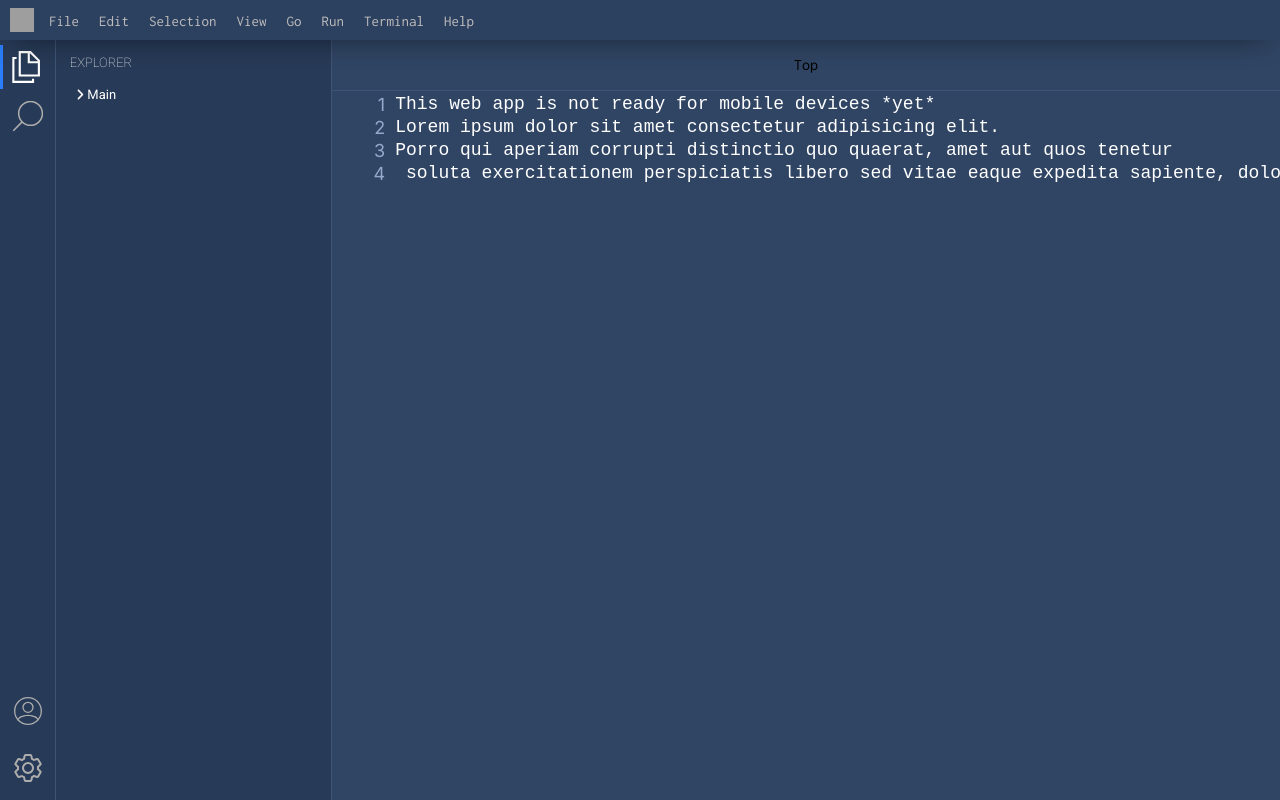
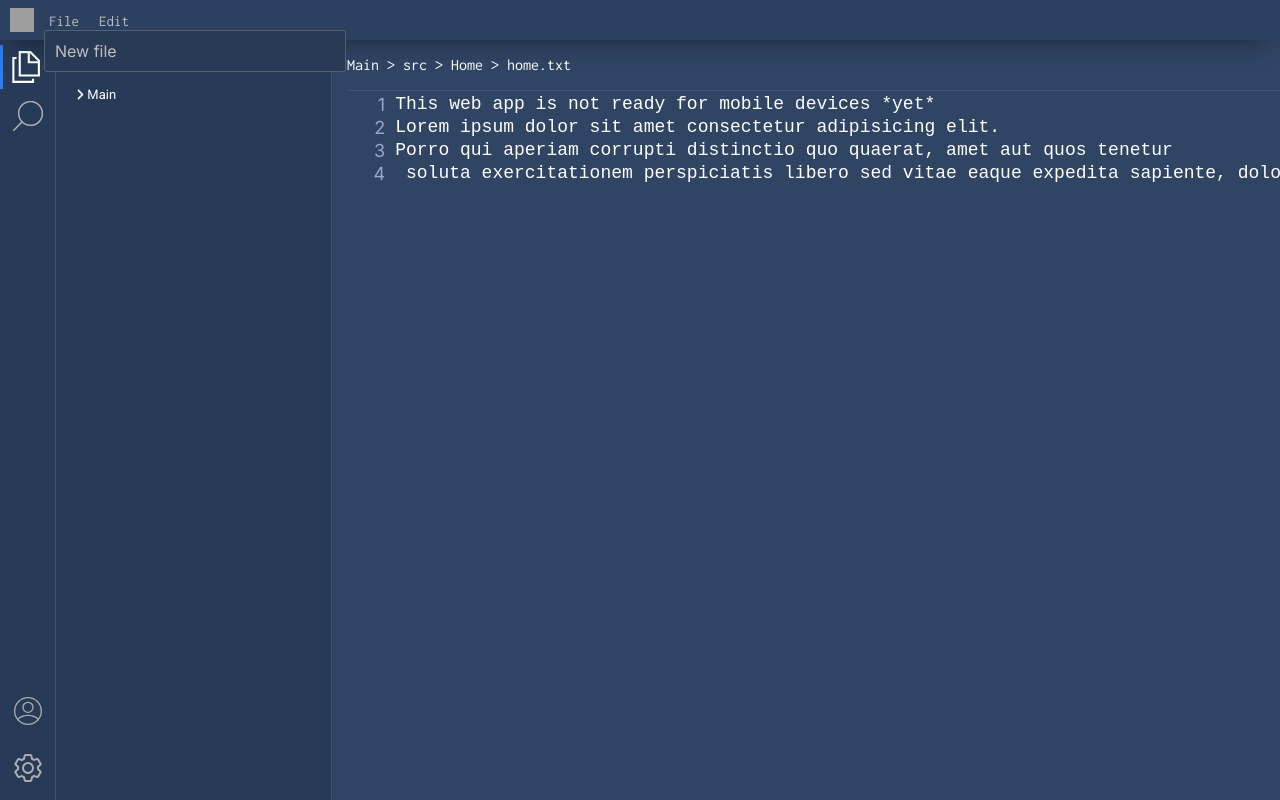
Before and after one commit to xstiff/dominikjaworski, a Next.js app: page / in a window 1280 px wide. Both pictures are taken after a click on the link "File". Built offline with nearby package versions, Linux system fonts and the light colour scheme; grey boxes are pictures that could not be loaded.

Commit message:
some redux

```diff
--- a/src/app/components/LeftSide/ExplorerWindow/ExplorerWindow.scss
+++ b/src/app/components/LeftSide/ExplorerWindow/ExplorerWindow.scss
@@ -36,13 +36,18 @@ $folder-size: 13px;
 
         .ExplorerFolderName {
             width:100%;
-
-
             &:hover {
                 background-color: rgba(255,255,255,0.1);
                 transition: all ease-in-out .15s;
             }
 
+        }
+
+        .ExplorerFolderChildren {
+            .child:hover {
+                background-color: rgba(255,255,255,0.1);
+                transition: all ease-in-out .15s;
+            }
         }
 
         .depth-1 {
--- a/src/app/components/LeftSide/ExplorerWindow/ExplorerWindow.tsx
+++ b/src/app/components/LeftSide/ExplorerWindow/ExplorerWindow.tsx
@@ -2,6 +2,11 @@ import { faAngleRight } from '@fortawesome/free-solid-svg-icons';
 import { FontAwesomeIcon } from '@fortawesome/react-fontawesome';
 import React, { useState } from 'react';
 import './ExplorerWindow.scss'
+import { toggleFolder } from '@/app/slices/interfaceSlice';
+import { useDispatch, useSelector } from 'react-redux';
+import { RootState } from '@/app/store/store';
+
+
 
 type FolderProps = {
     children: React.ReactNode;
@@ -29,14 +34,13 @@ const ExplorerFolder: React.FC<FolderProps> = ({ children, depth = 1, isBold = f
 };
 
 export const ExplorerWindow: React.FC = () => {
-    const [folderStates, setFolderStates] = useState<{ [key: string]: boolean }>({});
+    const folderStates = useSelector((state: RootState) => state.interface.folderStates)
+    const dispatch = useDispatch()
+    const folderT = (folderName: string) => {
+        dispatch(toggleFolder(folderName))
+    };
 
-    const toggleFolder = (folderName: string) => {
-        setFolderStates(prevStates => ({
-            ...prevStates,
-            [folderName]: !prevStates[folderName]
-        }));
-    };
+
 
     return (
         <div className='LeftSideExplorer'>
@@ -44,12 +48,12 @@ export const ExplorerWindow: React.FC = () => {
                 <p>EXPLORER</p>
             </div>
             <div className='ExplorerListContainer'>
-                <ExplorerFolder name="Main" isOpen={folderStates["Main"] || false}onToggle={(folderName) => toggleFolder(folderName)}>
-                    <ExplorerFolder name="Subfolder 1" isOpen={folderStates["Subfolder 1"] || false} onToggle={(folderName) => toggleFolder(folderName)}>
-                        <div className='depth-4'>Child 1</div>
+                <ExplorerFolder name="Main" isOpen={folderStates["Main"] || false}onToggle={(folderName) => folderT(folderName)}>
+                    <ExplorerFolder name="Subfolder 1" isOpen={folderStates["Subfolder 1"] || false} onToggle={(folderName) => folderT(folderName)} depth={3}>
+                        <div className='child depth-4'>Child 1</div>
                     </ExplorerFolder>
-                    <ExplorerFolder name="Subfolder 2" isOpen={folderStates["Subfolder 2"] || false} onToggle={(folderName) => toggleFolder(folderName)}>
-                        <div className='depth-4'>Child 3</div>
+                    <ExplorerFolder name="Subfolder 2" isOpen={folderStates["Subfolder 2"] || false} onToggle={(folderName) => folderT(folderName)} depth={3}>
+                        <div className='child depth-4'>Child 3</div>
                     </ExplorerFolder>
                 </ExplorerFolder>
             </div>
--- a/src/app/components/RightSide/RightSide.scss
+++ b/src/app/components/RightSide/RightSide.scss
@@ -17,11 +17,13 @@ $editor-font-color: #fff;
     .RightSideTopContainer {
         height: 50px; // TEMPORARY !!!
         display: flex;
-        justify-content: center;
+        justify-content: left;
+        margin-left: 15px;
         width: 100%;
         // background: purple;
         border-bottom: 1px solid $border-color;
         font-family: $font;
+        color:#fff;
     }
 
     // Editor
--- a/src/app/components/RightSide/RightSide.tsx
+++ b/src/app/components/RightSide/RightSide.tsx
@@ -8,7 +8,7 @@ const DefaultEditorText = "This web app is not ready for mobile devices *yet*\nL
 const Top = () => {
     return (
         <div className='RightSideTopContainer'>
-            <p>Top</p>
+            <p>Main {">"} src {">"} Home {">"} home.txt</p>
         </div>
     );
 };
--- a/src/app/components/TopBar/TopBar.scss
+++ b/src/app/components/TopBar/TopBar.scss
@@ -12,6 +12,29 @@ $menu-distance-between-links: 10px;
 .TopBarLink-li {
     list-style: none;
     margin-left: $menu-distance-between-links;
+    position: relative;
+
+    .TopBarLinkDropDown {
+        position: absolute;
+        top:20px;
+        display: flex;
+        justify-content: center;
+        flex-direction: column;
+        background: #283a55;
+        color: $menu-color;
+        border-radius: 3px;
+        border: 1px solid #545f70;
+        width:300px;
+        a {
+            padding: 10px;
+            user-select: none;
+            cursor: pointer;
+            &:hover {
+                background-color: rgba(0,0,0,0.2);
+            }
+        }
+    }
+
 
     &:first-of-type {
         margin-left: 0px;
@@ -22,6 +45,8 @@ $menu-distance-between-links: 10px;
         font-size: $menu-font-size;
         padding: 5px;
         cursor: pointer;
+        user-select: none;
+
 
         &:hover {
             background-color: $menu-color-bg;
--- a/src/app/components/TopBar/TopBar.tsx
+++ b/src/app/components/TopBar/TopBar.tsx
@@ -1,11 +1,25 @@
 import Image from 'next/image'
 import Logo from '../../assets/vscodelogo.png';
 import './TopBar.scss'
+import { useState } from 'react';
 
-
-const TopBarLink = ({name}: {name: string}) => {
+const TopBarLink = ({name, clickFunc, state, linksObject}: {name: string, clickFunc: () => void, state: string, linksObject: Record<string, ()=>void>}) => {
     return(
-        <li className='TopBarLink-li'>
+        <li className='TopBarLink-li' onClick={() => clickFunc()}>
+            {
+                state == name.toLowerCase() && (<div className='TopBarLinkDropDown'>
+                    {
+                            Object.keys(linksObject).map((key) => {
+                                const func = linksObject[key];
+                                return (
+                                    <a key={key} onClick={() => func()} className='TopBarLinkDropDown-a'>
+                                        {key}
+                                    </a>
+                                );
+                            })
+                        }
+                </div>)
+            }
             <a className='TopBarLink-a'>
                 {name}
             </a>
@@ -22,18 +36,41 @@ const VSCodeLogo = () => {
 
 
 export const TopBar = () => {
+
+    const [selectedLink, setSelectedLink] = useState("");
+
+    const OpenDropDown = (name: string) => {
+        if (selectedLink == name.toLowerCase()){
+            setSelectedLink("");
+        }
+        else setSelectedLink(name);
+    }
+
+    const fileLinkObject = {
+        "New file": () => {
+            alert("newFile")
+        }
+    }
+
+    const editLinkObject = {
+        "Undo": () => {
+            alert("undo")
+        }
+    }
+
+
     return(
         <div className="TopBarContainer">
             <VSCodeLogo />
             <ul className='TopBarUl'>
-                <TopBarLink name="File"/>
-                <TopBarLink name="Edit"/>
-                <TopBarLink name="Selection"/>
+                <TopBarLink name="File" clickFunc={() => OpenDropDown("file")} state={selectedLink} linksObject={fileLinkObject}/>
+                <TopBarLink name="Edit" clickFunc={() => OpenDropDown("edit")} state={selectedLink} linksObject={editLinkObject}/>
+                {/* <TopBarLink name="Selection"/>
                 <TopBarLink name="View"/>
                 <TopBarLink name="Go"/>
                 <TopBarLink name="Run"/>
                 <TopBarLink name="Terminal"/>
-                <TopBarLink name="Help"/>
+                <TopBarLink name="Help"/> */}
             </ul>
             <div className="TopBarNavigation">
 
--- a/src/app/slices/interfaceSlice.ts
+++ b/src/app/slices/interfaceSlice.ts
@@ -12,13 +12,15 @@ import { createAsyncThunk, createSlice } from "@reduxjs/toolkit";
 
 const initialState = {
   isVisible: false,
-
-  currentlyChosenNav: 1 // 0 - nothing, 1 - file, 2 - search
+  currentlyChosenNav: 1, // 0 - nothing, 1 - file, 2 - search
+  folderStates: {} as { [key: string]: boolean },
+  currentFile: "home"
 };
 
 export type interfaceSliceType = {
     isVisible: false | true
     currentlyChosenNav: 0 | 1 | 2
+    folderStates: { [key: string]: boolean }
 }
 
 
@@ -29,15 +31,25 @@ const interfaceSlice = createSlice({
         changeVisible: (state) => {
             state.isVisible = !state.isVisible
         },
-
         choseNav: (state, { payload } : {payload: interfaceSliceType['currentlyChosenNav'] }) => {
             console.log("Runinng")
             if (payload === state.currentlyChosenNav) state.currentlyChosenNav = 0;
             else state.currentlyChosenNav = payload;
+        },
+        toggleFolder: (state, {payload} : {payload: string}) => {
+
+            state.folderStates = {
+                ...state.folderStates,
+                [payload]: !state.folderStates[payload]
+            }
+        },
+        openFile: (state, {payload}: {payload:string}) => {
+            state.currentFile = payload
         }
+
     },
 })
 
 
-export const {changeVisible, choseNav} = interfaceSlice.actions;
+export const {changeVisible, choseNav, toggleFolder, openFile} = interfaceSlice.actions;
 export default interfaceSlice.reducer;
```
